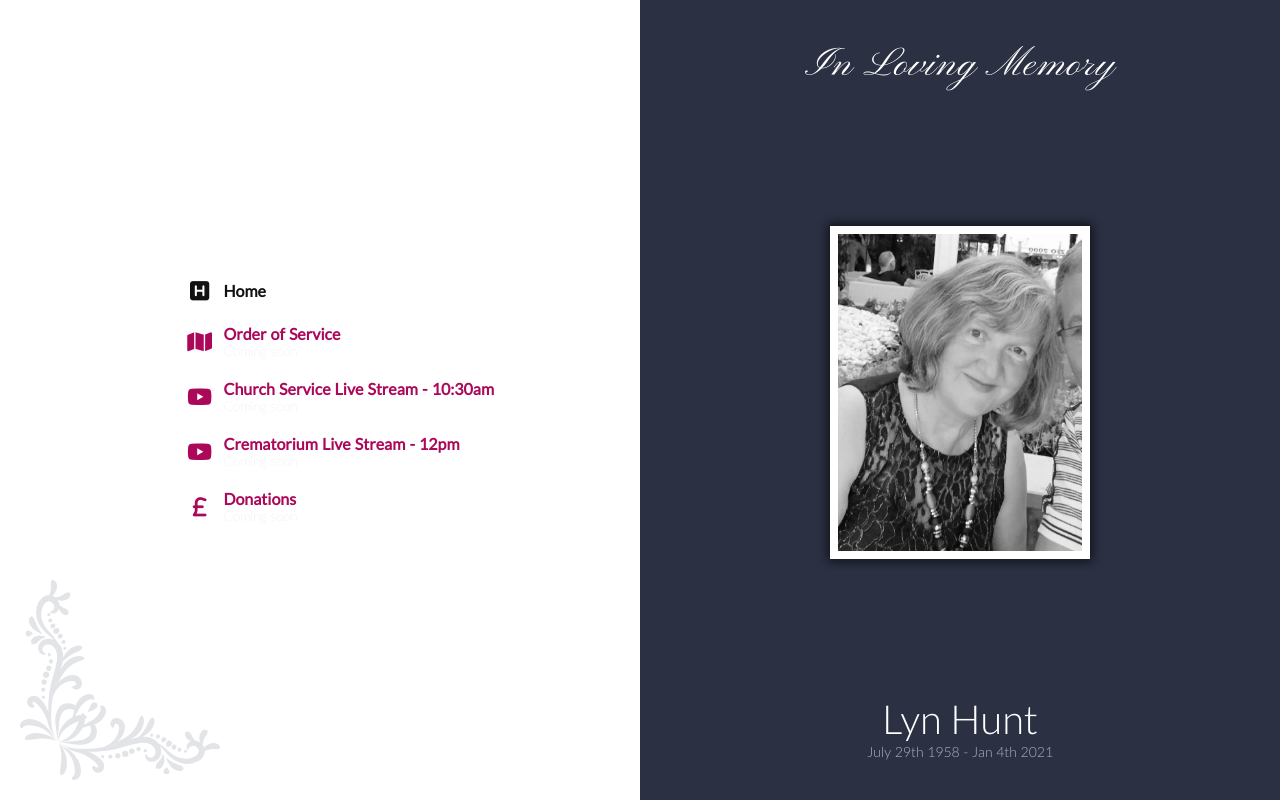
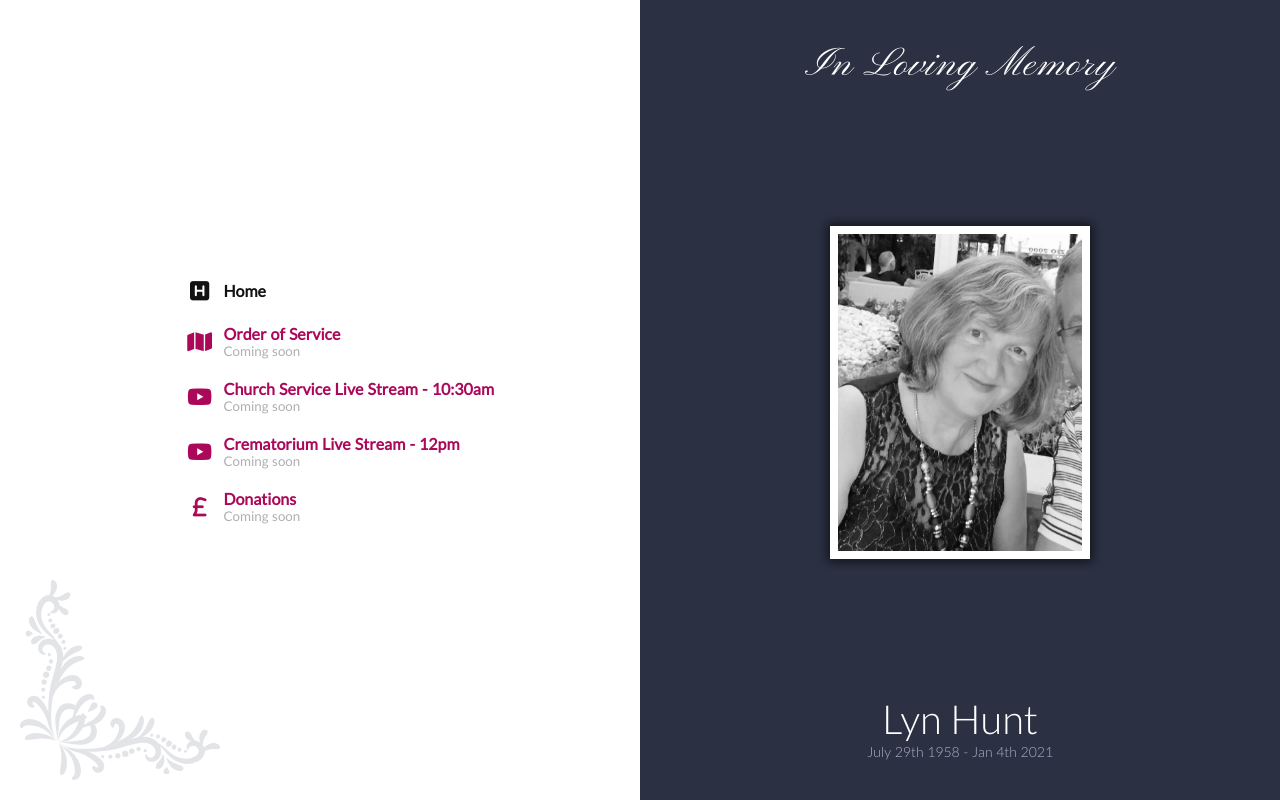
Before and after one commit to Coderior/lovingmemory, a Nuxt app: page / in a window 1280 px wide. Built offline with nearby package versions, Linux system fonts and the light colour scheme.

Commit message:
update dist

```diff
--- a/layouts/default.vue
+++ b/layouts/default.vue
@@ -91,8 +91,8 @@ ul {
   display: flex;
   flex-direction: column;
   small {
-    color: #ccc;
-    font-weight: 100;
+    color: #aeafb3;
+    font-weight: 400;
   }
 }
 .name {
```
Also changed, not shown: 3 other files (tests, documents, lock files or other folders).
